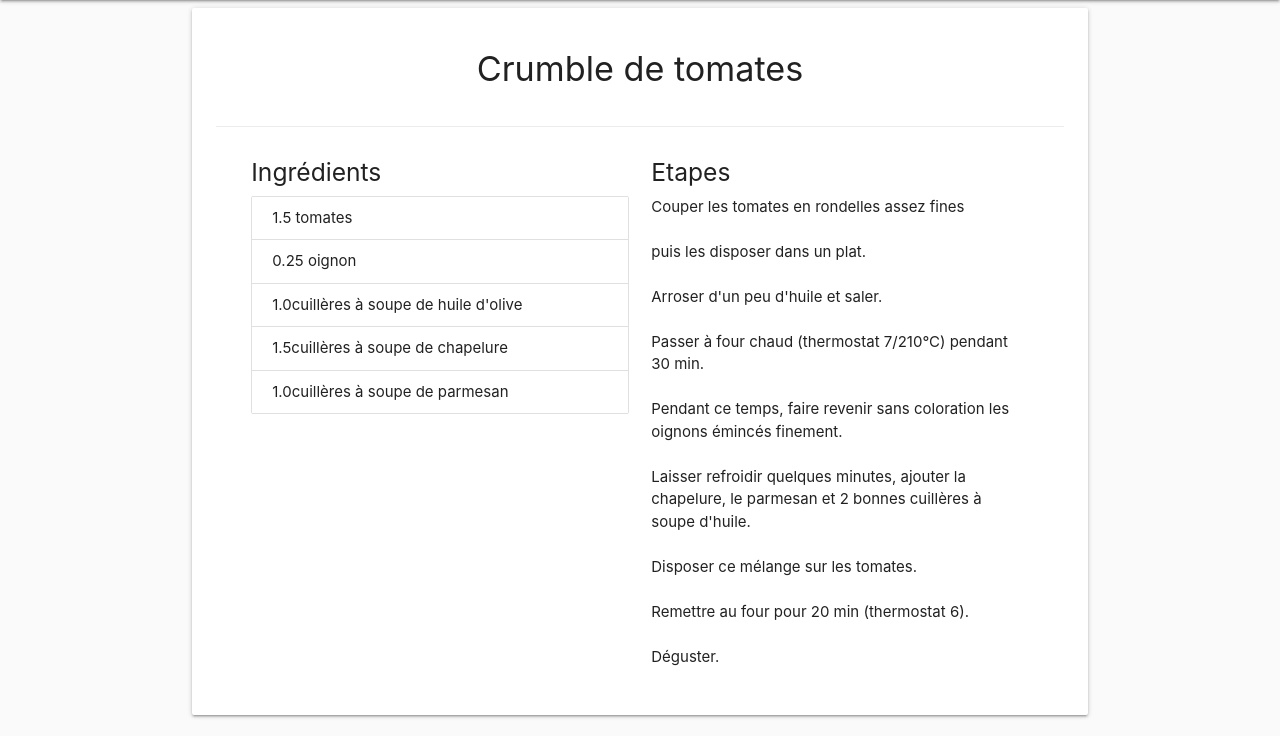
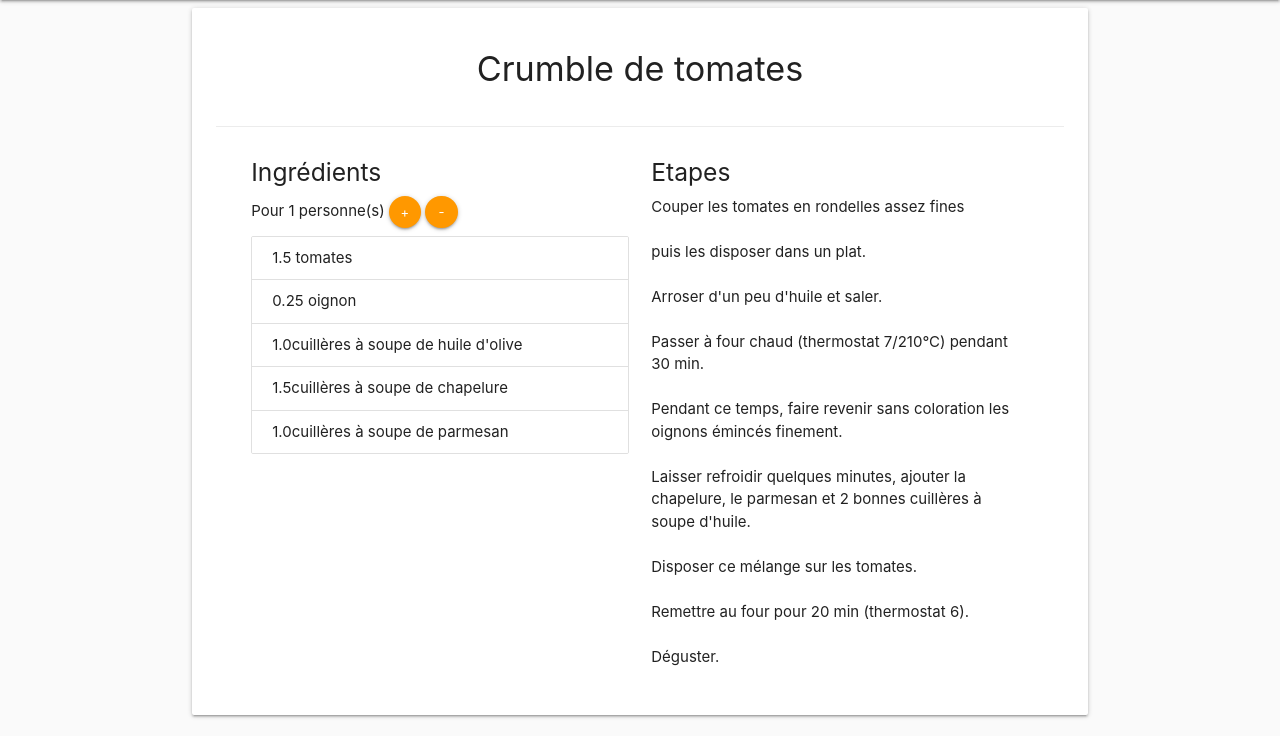
Before and after one commit to Sebastien-M/food2, a Django app: page /food2/recipe/167/ in a window 1280 px wide. Shown: the part 64-800 px from the top of the page. Run offline with Django 3.2, Linux system fonts and the light colour scheme; the visitor is signed in with stand-in values (Sample User, id 1); data comes from the database, SQL or seed files in the repository; parts of the project's set-up code (start-up, migrations or seed data) failed here and were passed over; some libraries are stand-ins or nearby versions.

Commit message:
GH-51
Added possibility to choose number of people for eact recipe detail

```diff
--- a/food2/app/templates/app/pages/recipe_detail.html
+++ b/food2/app/templates/app/pages/recipe_detail.html
@@ -10,10 +10,15 @@
             <div class="card-action">
                 <div class="col m6">
                     <h5>{% trans "Ingrédients" %}</h5>
+                    <p>Pour <span class="nb_people">1</span> personne(s) <span>
+                        <button class="add_person btn-floating btn-small waves-effect waves-light orange">+</button>
+                        <button class="remove_person  btn-floating btn-small waves-effect waves-light orange">-</button>
+                    </span></p>
                     <ul class="collection">
                         {% for detail in recipe_details %}
                             <li class="collection-item">
-                                {% if detail.quantity %}{{ detail.quantity }}{% endif %}{{ detail.ingredient.name }}
+                                {% if detail.quantity %}
+                                    <span class="recipe_quantity">{{ detail.quantity }}</span>{% endif %}{{ detail.ingredient.name }}
                             </li>
                         {% endfor %}
                     </ul>
@@ -25,5 +30,36 @@
             </div>
         </div>
     </div>
+    <script>
+        let nb_people = 1;
+        let person_add = document.querySelector('.add_person');
+        let person_remove = document.querySelector('.remove_person');
+        let nb_people_container = document.querySelector('.nb_people');
+        let recipe_quantities = document.querySelectorAll('.recipe_quantity');
+        let recipe_quantity_value = null;
+        let recipe_quantity = recipe_quantities[0];
 
+        person_add.addEventListener("click", () => {
+            nb_people += 1;
+            nb_people_container. innerHTML = nb_people;
+            recipe_quantities.forEach((recipe_quantity) => {
+                let recipe_quantity_value = parseFloat(recipe_quantity.innerHTML.replace(',', '.'));
+                recipe_quantity.innerHTML = ((recipe_quantity_value / (nb_people - 1)) * nb_people).toString();
+            });
+        });
+
+        person_remove.addEventListener("click", () => {
+            if (nb_people <= 1){
+                return;
+            }
+            nb_people -= 1;
+            nb_people_container. innerHTML = nb_people;
+            recipe_quantities.forEach((recipe_quantity) => {
+                let recipe_quantity_value = parseFloat(recipe_quantity.innerHTML.replace(',', '.'));
+                recipe_quantity.innerHTML = ((recipe_quantity_value / (nb_people + 1)) * nb_people).toString();
+            });
+        });
+
+
+    </script>
 {% endblock %}
```
